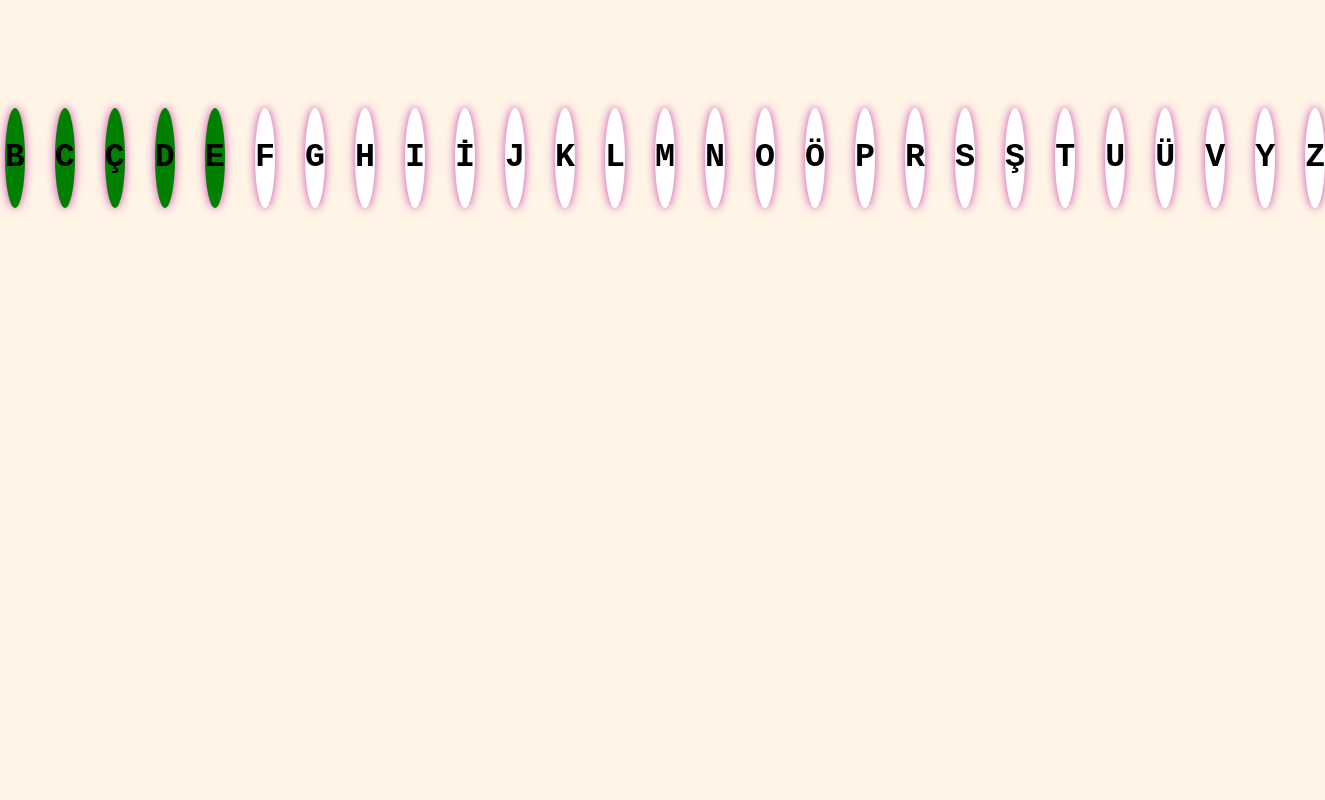
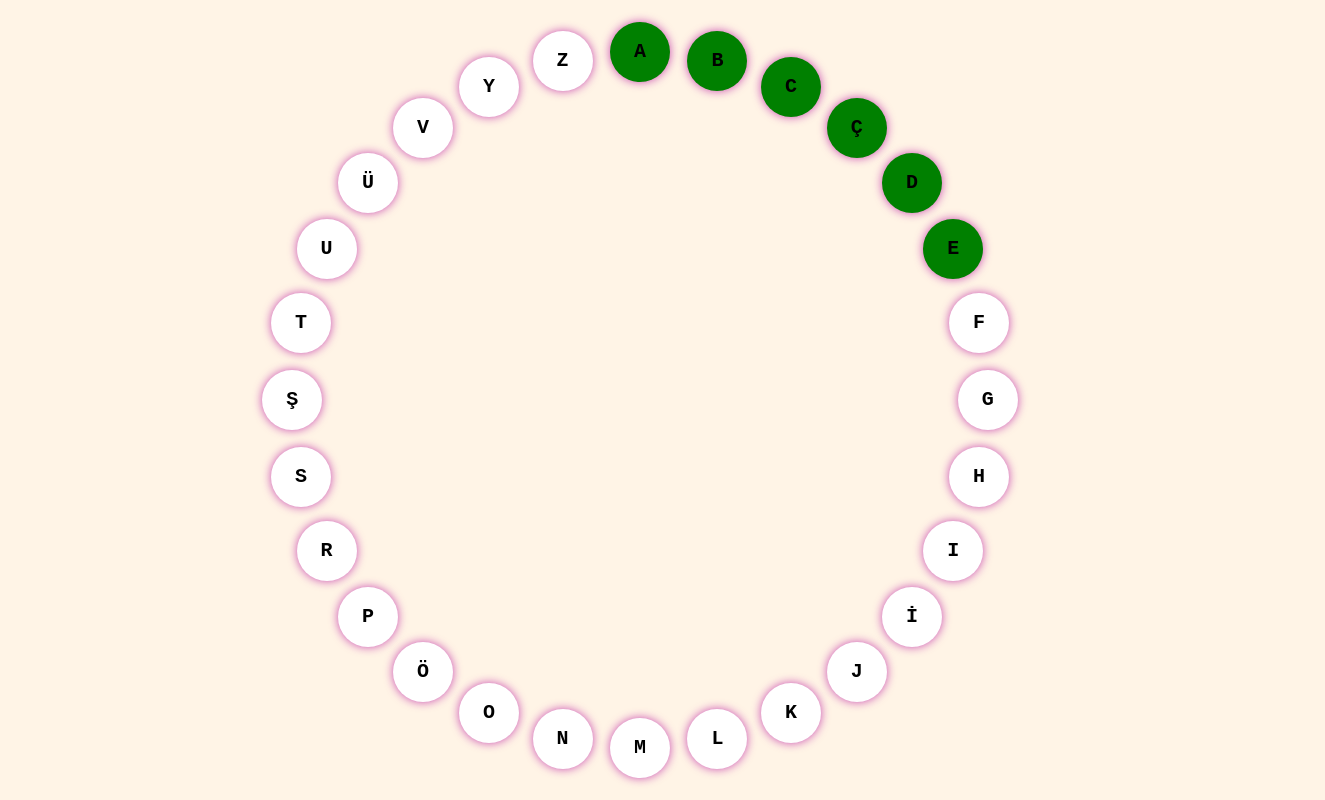
Before and after one commit to gorkemozbay/ParollaOnline, a React (Vite) app in the folder parolla-online-frontend/: page /quick-play in a window 1280 px wide. Shown: the whole page, 1325 px wide, since content can reach past the window. Built offline with nearby package versions, Linux system fonts and the light colour scheme.

Commit message:
FE - Main Player Bubble Chain #6

```diff
--- a/parolla-online-frontend/src/components/BubbleChain.jsx
+++ b/parolla-online-frontend/src/components/BubbleChain.jsx
@@ -1,20 +1,35 @@
 import { Box } from "@mui/material";
 import Bubble from "./Bubble";
-import { useState } from "react";
+import { useState, useEffect } from "react";
 import BubbleState from "../enums/BubbleState";
-import { Button } from "@mui/material";
 import BubbleModel from "../models/BubbleModel";
-import { useEffect } from "react";
 
 function BubbleChain() {
+  const [radius, setRadius] = useState(200); // Default radius
+  const [currentIndex, setCurrentIndex] = useState(0);
+  const totalBubbles = 28;
+  const angleStep = (2 * Math.PI) / totalBubbles;
+  const bubbleSize = 60;
+
   const generateBubbles = () => {
-    return Array(28)
+    return Array(totalBubbles)
       .fill(null)
       .map((_, index) => new BubbleModel(index));
   };
 
-  const [currentIndex, setCurrentIndex] = useState(0);
   const [bubbles, setBubbles] = useState(generateBubbles);
+
+  // Dynamically update radius based on screen size
+  useEffect(() => {
+    const updateRadius = () => {
+      const minSize = Math.min(window.innerWidth, window.innerHeight);
+      setRadius(minSize / 2.3); // Adjust radius dynamically
+    };
+
+    updateRadius();
+    window.addEventListener("resize", updateRadius);
+    return () => window.removeEventListener("resize", updateRadius);
+  }, []);
 
   useEffect(() => {
     const interval  = setInterval(() => {
@@ -24,40 +39,57 @@
             return newIndex;
         })
     }, 1000);
-
-
-
   }, []);
 
   useEffect(() => {
     setBubbles((prevBubbles) => {
         const newBubbles = [...prevBubbles];
         newBubbles[currentIndex].bubbleState = BubbleState.PASS;
-        console.log("Current Index: ", currentIndex);
         return newBubbles;
       });
   }, [currentIndex])
 
-  const updateCurrentIndex = () => {};
-
   return (
     <Box
       sx={{
+        position: "fixed", // Prevents scrolling
+        top: "50%",
+        left: "50%",
+        transform: "translate(-50%, -50%)",
+        width: "100vw",
+        height: "100vh",
+        overflow: "hidden", // Prevents scrolling
         display: "flex",
-        flexDirection: "row",
         justifyContent: "center",
         alignItems: "center",
-        gap: "30px",
       }}
     >
-      {bubbles.map((bubble, index) => (
-        <Bubble
-          key={index}
-          letter={bubble.letter}
-          size={100}
-          bubbleState={bubble.bubbleState}
-        />
-      ))}
+      <Box
+        sx={{
+          position: "relative",
+          width: `${2 * radius}px`,
+          height: `${2 * radius}px`,
+        }}
+      >
+        {bubbles.map((bubble, index) => {
+          var angle = index * angleStep - (Math.PI / 2); //to take the first bubble top middle
+          const x = radius + radius * Math.cos(angle) - (bubbleSize/2); // Center bubbles
+          const y = radius + radius * Math.sin(angle) - (bubbleSize/2);
+
+          return (
+            <Box
+              key={index}
+              sx={{
+                position: "absolute",
+                left: `${x}px`,
+                top: `${y}px`,
+              }}
+            >
+              <Bubble letter={bubble.letter} size={bubbleSize} bubbleState={bubble.bubbleState} />
+            </Box>
+          );
+        })}
+      </Box>
     </Box>
   );
 }
```
